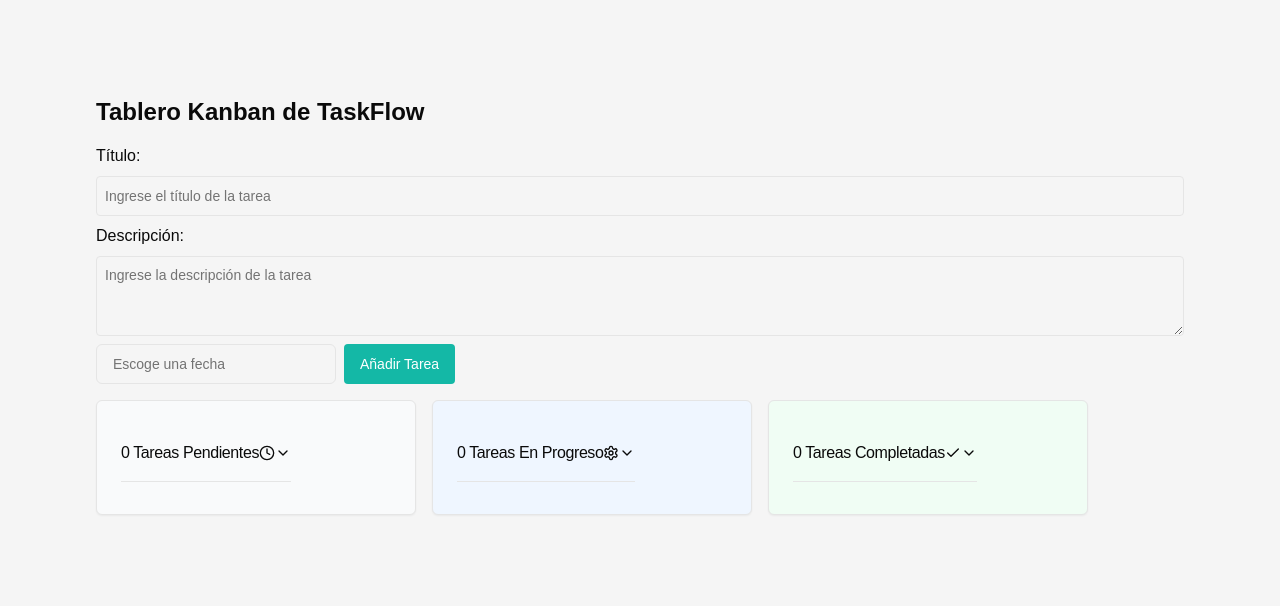
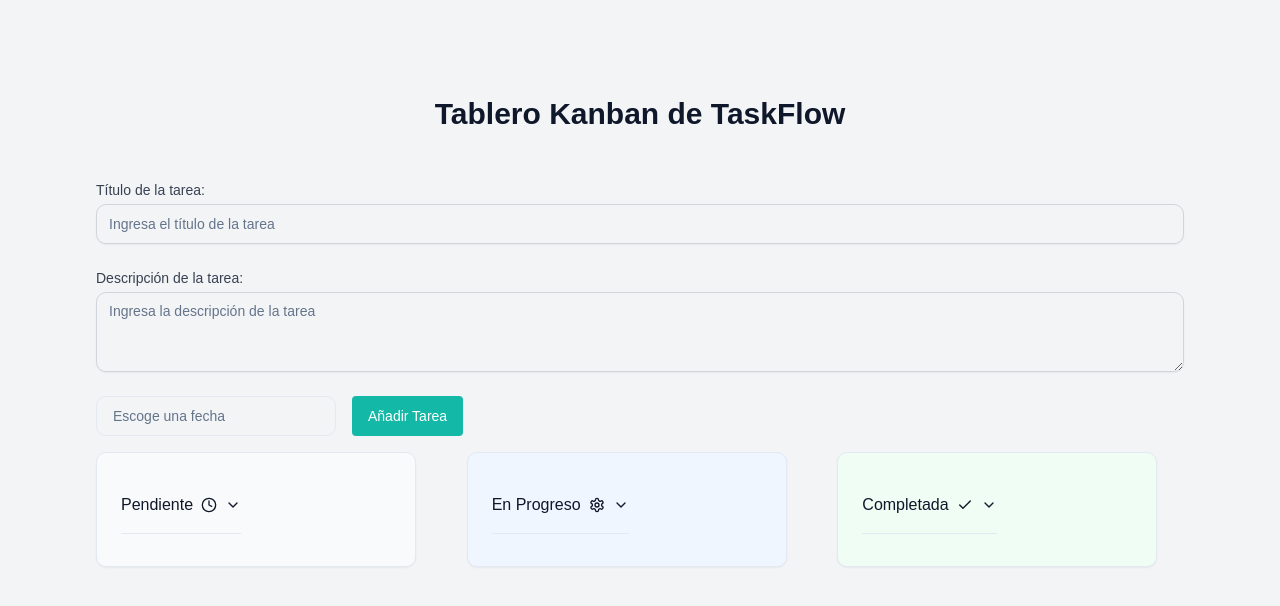
Before and after one commit to KaicerPirata/UCC-GO, a Next.js app: page / in a window 1280 px wide. Shown: the top 606 px of the page. Built offline with nearby package versions, Linux system fonts and the light colour scheme.

Commit message:
Has la pagina mas moderna y mas interactiva con mas color

```diff
--- a/src/app/globals.css
+++ b/src/app/globals.css
@@ -9,73 +9,76 @@
 
 @layer base {
   :root {
-    --background: 0 0% 96.1%; /* Light Gray */
-    --foreground: 0 0% 3.9%;
+    --background: 220 14.3% 95.9%; /* Light Gray */
+    --foreground: 222.2 47.4% 11.2%;
     --card: 0 0% 100%;
-    --card-foreground: 0 0% 3.9%;
+    --card-foreground: 222.2 47.4% 11.2%;
     --popover: 0 0% 100%;
-    --popover-foreground: 0 0% 3.9%;
-    --primary: 180 100% 25%; /* Teal */
-    --primary-foreground: 0 0% 98%;
-    --secondary: 0 0% 96.1%;
-    --secondary-foreground: 0 0% 9%;
-    --muted: 0 0% 96.1%;
-    --muted-foreground: 0 0% 45.1%;
-    --accent: 16 100% 66%; /* Coral */
-    --accent-foreground: 0 0% 9%;
+    --popover-foreground: 222.2 47.4% 11.2%;
+    --primary: 142.9 76.9% 45.3%; /* Teal */
+    --primary-foreground: 210 40% 98%;
+    --secondary: 210 40% 96.1%;
+    --secondary-foreground: 222.2 47.4% 11.2%;
+    --muted: 210 40% 96.1%;
+    --muted-foreground: 215.4 16.3% 46.9%;
+    --accent: 25.9 85.7% 64.7%; /* Coral */
+    --accent-foreground: 210 40% 9%;
     --destructive: 0 84.2% 60.2%;
-    --destructive-foreground: 0 0% 98%;
-    --border: 0 0% 89.8%;
-    --input: 0 0% 89.8%;
-    --ring: 0 0% 3.9%;
+    --destructive-foreground: 210 40% 98%;
+    --border: 214.3 31.8% 91.8%;
+    --input: 214.3 31.8% 91.8%;
+    --ring: 222.2 84% 4.9%;
+    --radius: 0.75rem;
+    --sidebar-background: 220 14.3% 95.9%;
+    --sidebar-foreground: 222.2 47.4% 11.2%;
+    --sidebar-primary: 142.9 76.9% 45.3%;
+    --sidebar-primary-foreground: 210 40% 98%;
+    --sidebar-accent: 25.9 85.7% 64.7%;
+    --sidebar-accent-foreground: 210 40% 9%;
+    --sidebar-border: 214.3 31.8% 91.8%;
+    --sidebar-ring: 222.2 84% 4.9%;
+
     --chart-1: 12 76% 61%;
     --chart-2: 173 58% 39%;
     --chart-3: 197 37% 24%;
     --chart-4: 43 74% 66%;
     --chart-5: 27 87% 67%;
-    --radius: 0.5rem;
-    --sidebar-background: 0 0% 98%;
-    --sidebar-foreground: 240 5.3% 26.1%;
-    --sidebar-primary: 240 5.9% 10%;
-    --sidebar-primary-foreground: 0 0% 98%;
-    --sidebar-accent: 240 4.8% 95.9%;
-    --sidebar-accent-foreground: 240 5.9% 10%;
-    --sidebar-border: 220 13% 91%;
-    --sidebar-ring: 217.2 91.2% 59.8%;
   }
+
   .dark {
-    --background: 0 0% 3.9%;
-    --foreground: 0 0% 98%;
-    --card: 0 0% 3.9%;
-    --card-foreground: 0 0% 98%;
-    --popover: 0 0% 3.9%;
-    --popover-foreground: 0 0% 98%;
-    --primary: 0 0% 98%;
-    --primary-foreground: 0 0% 9%;
-    --secondary: 0 0% 14.9%;
-    --secondary-foreground: 0 0% 98%;
-    --muted: 0 0% 14.9%;
-    --muted-foreground: 0 0% 63.9%;
-    --accent: 0 0% 14.9%;
-    --accent-foreground: 0 0% 98%;
+    --background: 224 71% 4%;
+    --foreground: 213 31% 91%;
+    --card: 224 71% 4%;
+    --card-foreground: 213 31% 91%;
+    --popover: 224 71% 4%;
+    --popover-foreground: 213 31% 91%;
+    --primary: 142.9 76.9% 45.3%;
+    --primary-foreground: 210 40% 9%;
+    --secondary: 217.2 32.6% 17.5%;
+    --secondary-foreground: 210 40% 98%;
+    --muted: 217.2 32.6% 17.5%;
+    --muted-foreground: 215 20.2% 65.1%;
+    --accent: 25.9 85.7% 64.7%;
+    --accent-foreground: 210 40% 98%;
     --destructive: 0 62.8% 30.6%;
-    --destructive-foreground: 0 0% 98%;
-    --border: 0 0% 14.9%;
-    --input: 0 0% 14.9%;
-    --ring: 0 0% 83.1%;
-    --chart-1: 220 70% 50%;
+    --destructive-foreground: 210 40% 98%;
+    --border: 216 12.2% 83.9%;
+    --input: 216 12.2% 83.9%;
+    --ring: 224 71% 4%;
+    --sidebar-background: 224 71% 4%;
+    --sidebar-foreground: 213 31% 91%;
+    --sidebar-primary: 142.9 76.9% 45.3%;
+    --sidebar-primary-foreground: 210 40% 98%;
+    --sidebar-accent: 25.9 85.7% 64.7%;
+    --sidebar-accent-foreground: 210 40% 9%;
+    --sidebar-border: 216 12.2% 83.9%;
+    --sidebar-ring: 224 71% 4%;
+
+     --chart-1: 220 70% 50%;
     --chart-2: 160 60% 45%;
     --chart-3: 30 80% 55%;
     --chart-4: 280 65% 60%;
     --chart-5: 340 75% 55%;
-    --sidebar-background: 240 5.9% 10%;
-    --sidebar-foreground: 240 4.8% 95.9%;
-    --sidebar-primary: 224.3 76.3% 48%;
-    --sidebar-primary-foreground: 0 0% 100%;
-    --sidebar-accent: 240 3.7% 15.9%;
-    --sidebar-accent-foreground: 240 4.8% 95.9%;
-    --sidebar-border: 240 3.7% 15.9%;
-    --sidebar-ring: 217.2 91.2% 59.8%;
   }
 }
 
--- a/src/app/page.tsx
+++ b/src/app/page.tsx
@@ -1,7 +1,7 @@
 'use client';
 
 import {useState, useEffect} from 'react';
-import {Card, CardContent, CardHeader, CardTitle} from '@/components/ui/card';
+import {Card, CardContent, CardHeader} from '@/components/ui/card';
 import {Button} from '@/components/ui/button';
 import {Calendar} from "@/components/ui/calendar"
 import {cn} from "@/lib/utils"
@@ -15,6 +15,7 @@
 import {Textarea} from "@/components/ui/textarea";
 import {useToast} from "@/hooks/use-toast"
 import {Accordion, AccordionContent, AccordionItem, AccordionTrigger} from "@/components/ui/accordion";
+import {DropdownMenu, DropdownMenuContent, DropdownMenuItem, DropdownMenuTrigger} from "@/components/ui/dropdown-menu";
 
 interface Task {
   id: string;
@@ -41,7 +42,6 @@
   const [showDateAlert, setShowDateAlert] = useState(false);
   const [showDuplicateTaskAlert, setShowDuplicateTaskAlert] = useState(false);
 
-
   useEffect(() => {
     if (dueDate instanceof Date) {
       setFormattedDate(format(dueDate, "PPP", {locale: es}));
@@ -66,7 +66,6 @@
       return;
     }
 
-    // Check if a task with the same title already exists
     const taskExists = [...pendingTasks, ...inProgressTasks, ...completedTasks].some(
       (task) => task.title === newTaskTitle
     );
@@ -182,26 +181,37 @@
   return (
     <TooltipProvider>
       <main className="flex min-h-screen flex-col p-4 md:p-24 gap-4">
-        <h1 className="text-2xl font-bold">Tablero Kanban de TaskFlow</h1>
+        <h1 className="text-3xl font-bold text-center mb-8">Tablero Kanban de TaskFlow</h1>
 
-        <div className="flex flex-col gap-2">
-          <div>Título:</div>
+        <div className="flex flex-col gap-4">
+          <div className="mb-2">
+            <label htmlFor="newTaskTitle" className="block text-sm font-medium text-gray-700">
+              Título de la tarea:
+            </label>
             <Input
               type="text"
-            placeholder="Ingrese el título de la tarea"
+              id="newTaskTitle"
+              placeholder="Ingresa el título de la tarea"
               value={newTaskTitle}
               onChange={(e) => setNewTaskTitle(e.target.value)}
-            className="border rounded p-2 w-full"
+              className="mt-1 shadow-sm focus:ring-teal-500 focus:border-teal-500 block w-full sm:text-sm border-gray-300 rounded-md"
             />
-          <div>Descripción:</div>
+          </div>
+
+          <div className="mb-2">
+            <label htmlFor="newTaskDescription" className="block text-sm font-medium text-gray-700">
+              Descripción de la tarea:
+            </label>
             <Textarea
-            placeholder="Ingrese la descripción de la tarea"
+              id="newTaskDescription"
+              placeholder="Ingresa la descripción de la tarea"
               value={newTaskDescription}
               onChange={(e) => setNewTaskDescription(e.target.value)}
-            className="border rounded p-2 w-full"
+              className="mt-1 shadow-sm focus:ring-teal-500 focus:border-teal-500 block w-full sm:text-sm border-gray-300 rounded-md"
             />
+          </div>
 
-          <div className="flex items-center gap-2">
+          <div className="flex items-center gap-4">
             <Popover>
               <PopoverTrigger asChild>
                 <Button
@@ -222,14 +232,14 @@
                   initialFocus
                   fromMonth={new Date()}
                   defaultMonth={new Date()}
-
                 />
               </PopoverContent>
             </Popover>
 
-            <Button onClick={handleAddTask} className="bg-teal-500 text-white rounded px-4 py-2">
+            <Button onClick={handleAddTask} className="bg-teal-500 text-white rounded px-4 py-2 hover:bg-teal-700">
               Añadir Tarea
             </Button>
+
             <AlertDialog open={showDateAlert} onOpenChange={setShowDateAlert}>
               <AlertDialogContent>
                 <AlertDialogHeader>
@@ -245,6 +255,7 @@
                 </AlertDialogFooter>
               </AlertDialogContent>
             </AlertDialog>
+
             <AlertDialog open={showAlert} onOpenChange={setShowAlert}>
               <AlertDialogContent>
                 <AlertDialogHeader>
@@ -260,6 +271,7 @@
                 </AlertDialogFooter>
               </AlertDialogContent>
             </AlertDialog>
+
             <AlertDialog open={showDuplicateTaskAlert} onOpenChange={setShowDuplicateTaskAlert}>
               <AlertDialogContent>
                 <AlertDialogHeader>
@@ -278,7 +290,7 @@
           </div>
         </div>
 
-        <div className="flex flex-wrap gap-4">
+        <div className="grid grid-cols-1 md:grid-cols-3 gap-6">
           <KanbanColumn
             title="Pendiente"
             tasks={pendingTasks}
@@ -391,25 +403,23 @@
 
 
   const handleAccordionClick = () => {
-    // If the column is already selected, deselect it
     if (selectedColumn === columnId) {
       setSelectedTask(null);
       return;
     }
-    // If a task is selected in a different column, clear it
     if (selectedTask) {
       setSelectedTask(null);
     }
   };
 
   return (
-    <Card className={`w-80 rounded-md shadow-sm ${getColumnBackgroundColor()}`}>
+    <Card className={`w-80 rounded-md shadow-sm ${getColumnBackgroundColor()} hover:shadow-lg transition-shadow duration-300`}>
       <CardHeader className="flex flex-row items-center justify-between space-y-0 pb-2">
-        <CardTitle className="text-md font-medium flex items-center gap-2">
+        <div className="flex items-center gap-2">
           <Accordion type="single" collapsible onValueChange={handleAccordionClick}>
             <AccordionItem value={columnId}>
-              <AccordionTrigger>
-                {tasks.length}  {dropdownTitle}
+              <AccordionTrigger className="text-md font-medium flex items-center gap-2 hover:underline">
+                {title}
                 <TooltipProvider>
                   <Tooltip>
                     <TooltipTrigger asChild>
@@ -427,29 +437,24 @@
                     Agrega tareas a esta sección.
                   </div>
                 ) : (
-                  tasks.map((task, index) => {
-                    const taskNumber = index + 1;
-                    return (
+                  tasks.map((task, index) => (
                     <div key={task.id} className="mb-2">
                       <Button
                         variant="ghost"
-                          className="w-full justify-start"
+                        className="w-full justify-start hover:bg-teal-50"
                         onClick={() => onTaskClick(task, columnId)}
                       >
-                          {taskNumber}. {task.title}
+                        {index + 1}. {task.title}
                       </Button>
                     </div>
-                    );
-                  })
+                  ))
                 )}
               </AccordionContent>
             </AccordionItem>
           </Accordion>
-        </CardTitle>
+        </div>
       </CardHeader>
       <CardContent className="flex flex-col gap-4">
-
-
         {selectedTask && selectedColumn === columnId && (
           <TaskCard
             task={selectedTask}
@@ -476,35 +481,34 @@
   const dueDateClassName = (isCloseToDueDate || isOverdue) ? 'text-red-500' : '';
 
   return (
-    <Card className="bg-white rounded-md shadow-sm">
+    <Card className="bg-white rounded-md shadow-sm hover:shadow-md transition-shadow duration-300">
       <CardContent className="flex flex-col">
         <div className="text-xs">
-          Título: {task.title}
+          <strong>Título:</strong> {task.title}
         </div>
         <div className="text-xs">
-          Descripción: {task.description}
+          <strong>Descripción:</strong> {task.description}
         </div>
         {task.dueDate && (
           <span className={cn("text-sm", dueDateClassName)}>
-            Fecha: {task.dueDate ? format(task.dueDate, "PPP", {locale: es}) : 'Sin fecha'}
+            <strong>Fecha:</strong> {task.dueDate ? format(task.dueDate, "PPP", {locale: es}) : 'Sin fecha'}
           </span>
         )}
-
-
       </CardContent>
       <CardContent>
-        <div className="flex justify-between mt-2">
+        <div className="flex justify-around mt-2">
           <TooltipProvider>
             <Tooltip>
               <TooltipTrigger asChild>
-                {from !== 'Pendiente' && (
-                  <IconButton
+                <Button
+                  size="icon"
+                  variant="ghost"
                   onClick={() => moveTask(task.id, from, 'Pendiente')}
-                    icon={<Clock className="h-4 w-4"/>}
-                    color="bg-blue-500"
-                    tooltipText="Mover a Pendiente"
-                  />
-                )}
+                  className={cn(from === 'Pendiente' ? 'hidden' : 'bg-blue-500 hover:bg-blue-700 text-white')}
+                  disabled={from === 'Pendiente'}
+                >
+                  <Clock className="h-4 w-4"/>
+                </Button>
               </TooltipTrigger>
               <TooltipContent>
                 Mover a Pendiente
@@ -512,14 +516,15 @@
             </Tooltip>
             <Tooltip>
               <TooltipTrigger asChild>
-                {from !== 'En Progreso' && (
-                  <IconButton
+                <Button
+                  size="icon"
+                  variant="ghost"
                   onClick={() => moveTask(task.id, from, 'En Progreso')}
-                    icon={<Settings className="h-4 w-4"/>}
-                    color="bg-yellow-500"
-                    tooltipText="Mover a En Progreso"
-                  />
-                )}
+                  className={cn(from === 'En Progreso' ? 'hidden' : 'bg-yellow-500 hover:bg-yellow-700 text-white')}
+                  disabled={from === 'En Progreso'}
+                >
+                  <Settings className="h-4 w-4"/>
+                </Button>
               </TooltipTrigger>
               <TooltipContent>
                 Mover a En Progreso
@@ -527,14 +532,15 @@
             </Tooltip>
             <Tooltip>
               <TooltipTrigger asChild>
-                {from !== 'Completada' && (
-                  <IconButton
+                <Button
+                  size="icon"
+                  variant="ghost"
                   onClick={() => moveTask(task.id, from, 'Completada')}
-                    icon={<Check className="h-4 w-4"/>}
-                    color="bg-green-500"
-                    tooltipText="Mover a Completada"
-                  />
-                )}
+                  className={cn(from === 'Completada' ? 'hidden' : 'bg-green-500 hover:bg-green-700 text-white')}
+                  disabled={from === 'Completada'}
+                >
+                  <Check className="h-4 w-4"/>
+                </Button>
               </TooltipTrigger>
               <TooltipContent>
                 Mover a Completada
@@ -542,12 +548,14 @@
             </Tooltip>
             <Tooltip>
               <TooltipTrigger asChild>
-                <IconButton
+                <Button
+                  size="icon"
+                  variant="ghost"
                   onClick={() => confirmDeleteTask(task.id, from)}
-                  icon={<Trash2 className="h-4 w-4"/>}
-                  color="bg-red-500"
-                  tooltipText="Eliminar Tarea"
-                />
+                  className="bg-red-500 hover:bg-red-700 text-white"
+                >
+                  <Trash2 className="h-4 w-4"/>
+                </Button>
               </TooltipTrigger>
               <TooltipContent>
                 Eliminar Tarea
@@ -559,27 +567,3 @@
     </Card>
   );
 }
-
-interface IconButtonProps {
-  onClick?: () => void;
-  icon: React.ReactNode;
-  color: string;
-  tooltipText: string;
-}
-
-function IconButton({onClick, icon, color, tooltipText}: IconButtonProps) {
-  return (
-    <TooltipProvider>
-      <Tooltip>
-        <TooltipTrigger asChild>
-          <Button size="icon" variant="ghost" onClick={onClick} className={color}>
-            {icon}
-          </Button>
-        </TooltipTrigger>
-        <TooltipContent>
-          {tooltipText}
-        </TooltipContent>
-      </Tooltip>
-    </TooltipProvider>
-  );
-}
```
Lines whose indentation alone changed are shown as unchanged.
